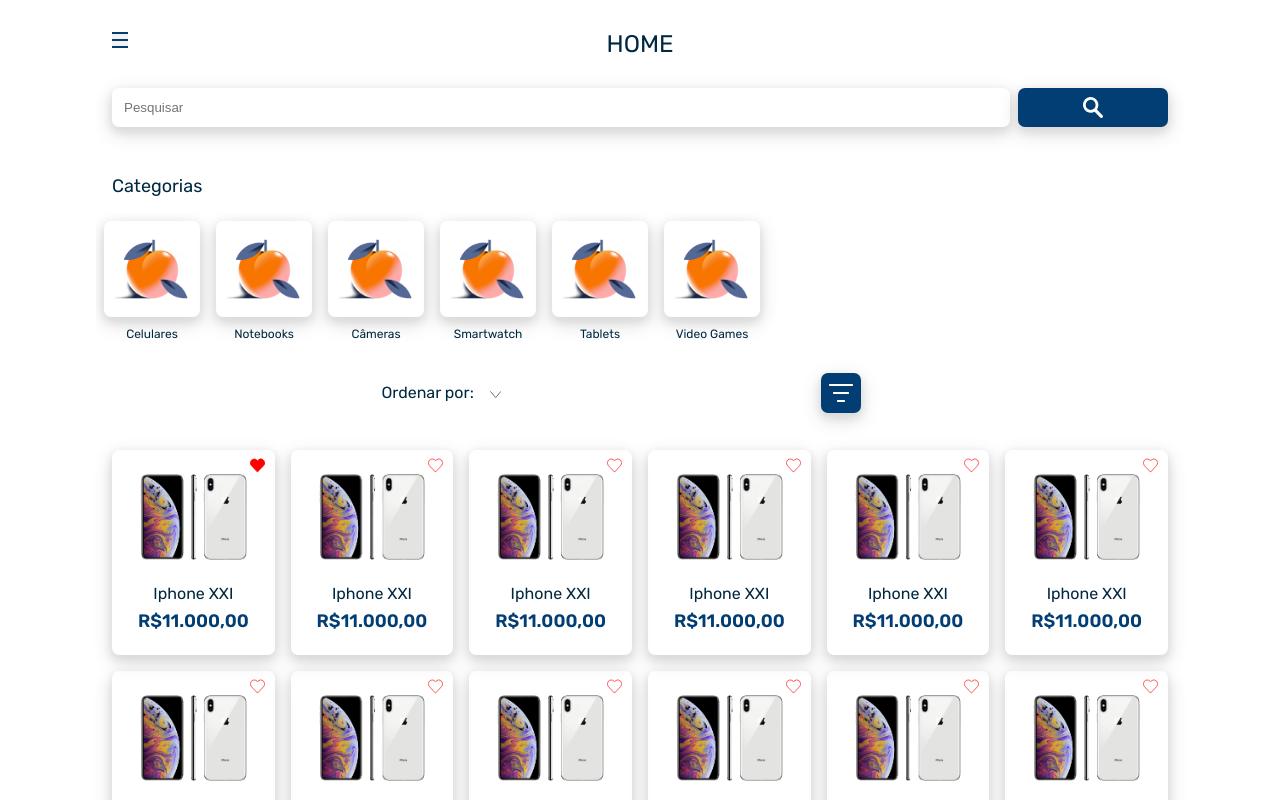
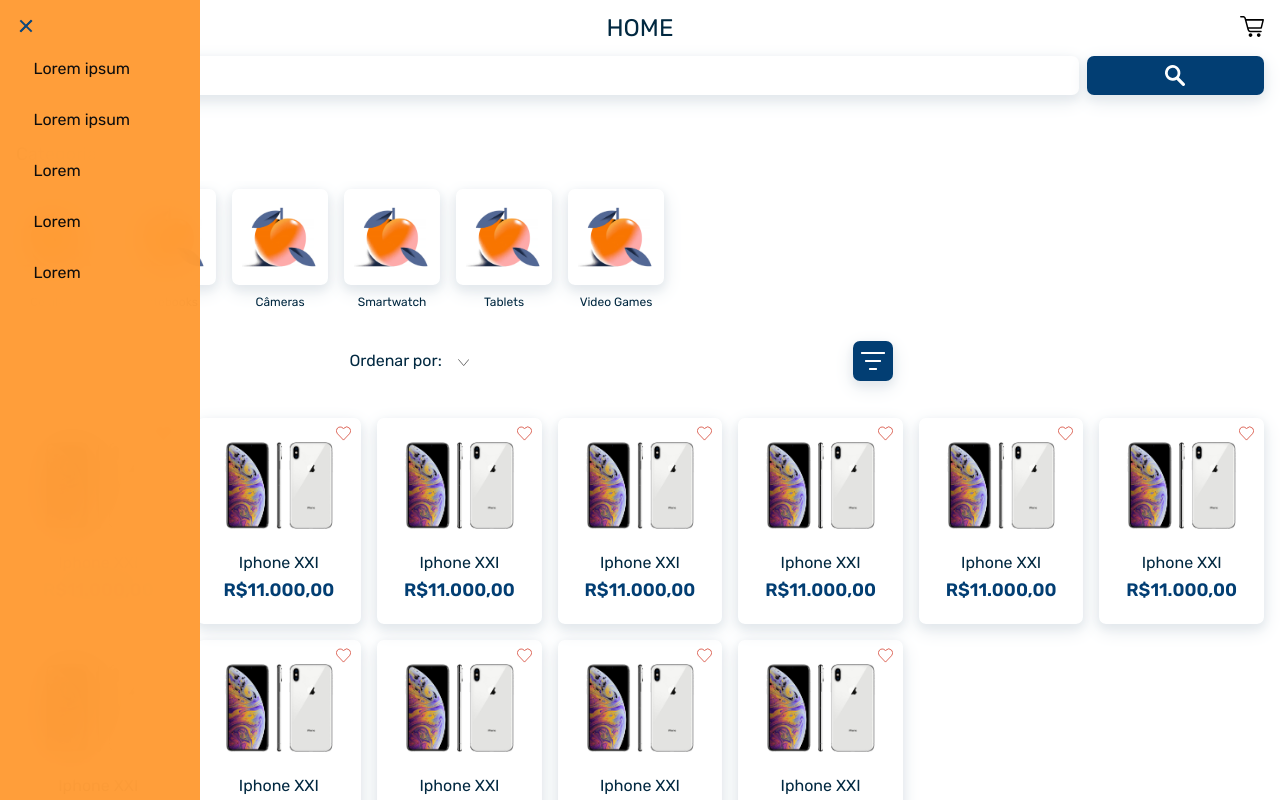
Before and after one commit to WesleyCamara/shop, a React (Create React App) app: page / in a window 1280 px wide. Shown: the top 800 px of the page. Built offline with nearby package versions, Linux system fonts and the light colour scheme.

Commit message:
Theme colors changed

```diff
--- a/src/Components/Categories/Categories.module.css
+++ b/src/Components/Categories/Categories.module.css
@@ -2,7 +2,7 @@
   font-size: var(--font-size-title);
   margin: 1rem;
   margin-top: 3rem;
-  color: var(--color-dark);
+  color: var(--color-primary-dark);
 }
 
 .categories {
@@ -29,6 +29,6 @@
   display: inline-block;
   font-size: var(--font-size-detail);
   line-height: var(--line-height-detail);
-  color: var(--color-dark);
+  color: var(--color-primary-dark);
   margin-top: 0.5rem;
 }
--- a/src/Components/Filter/Filter.module.css
+++ b/src/Components/Filter/Filter.module.css
@@ -7,26 +7,24 @@
   height: 2.5rem;
   border-radius: 7px;
   cursor: pointer;
-  transition: .3s;
-
+  transition: 0.3s;
 }
 
-.filters{
+.filters {
   border-radius: 7px;
   padding: 0 1rem;
-  margin: .3125rem 1rem ;
+  margin: 0.3125rem 1rem;
   position: absolute;
-  box-shadow: var(--shadow-light);
+  /* box-shadow: var(--shadow-light); */
   left: 0;
-  background: var(--color-light);
+  background: var(--color-secondary-soft);
   width: calc(100% - 2rem);
   z-index: 2;
 }
 
-.filters li{
+.filters li {
   margin: 1rem 0;
 }
-
 
 .expanded.box {
   transform: rotate(180deg);
--- a/src/Components/Footer/Footer.module.css
+++ b/src/Components/Footer/Footer.module.css
@@ -3,6 +3,6 @@
   display: grid;
   place-items: center;
   height: 15vh;
-  background: var(--color-light);
+  background: var(--color-secondary-soft);
   color: var(--color-primary);
 }
--- a/src/Components/Header/Header.js
+++ b/src/Components/Header/Header.js
@@ -10,7 +10,7 @@
     <header className={styles.header}>
       <Menu className={styles.menu} />
       <h1 className={styles.h1}>Home</h1>
-      {/* <Cart className={styles.cart} /> */}
+      <Cart className={styles.cart} />
     </header>
   );
 };
--- a/src/Components/Header/Header.module.css
+++ b/src/Components/Header/Header.module.css
@@ -3,7 +3,7 @@
   grid-template-columns: repeat(3, 1fr);
   justify-content: space-between;
   align-items: start;
-  padding: 1rem;
+  /* padding: 1rem; */
 }
 
 .h1 {
@@ -11,11 +11,14 @@
   justify-self: center;
   font-size: var(--font-size-page);
   line-height: var(--font-size-page);
-  color: var(--color-dark);
+  color: var(--color-primary-dark);
   text-transform: uppercase;
+  margin-top: 1rem;
 }
 
 .cart {
   width: 1.5rem;
   justify-self: end;
+  margin-top: 1rem;
+  margin-right: 1rem;
 }
--- a/src/Components/Menu/Menu.js
+++ b/src/Components/Menu/Menu.js
@@ -2,7 +2,7 @@
 import styles from './Menu.module.css';
 
 export const Menu = () => {
-  const [expandedMenu, setExpandedMenu] = useState(false);
+  const [expandedMenu, setExpandedMenu] = useState(true);
 
   return (
     <>
--- a/src/Components/Menu/Menu.module.css
+++ b/src/Components/Menu/Menu.module.css
@@ -1,12 +1,12 @@
 .menu {
   position: absolute;
-  background: var(--color-background);
   width: 1rem;
   height: 1rem;
   box-shadow: 0 0 0 0 var(--color-background), 0 0 0 0 var(--color-background);
   cursor: pointer;
   transition: 0.2s;
   z-index: 1;
+  padding: 1.1rem;
 }
 
 .hamburger {
@@ -15,7 +15,6 @@
   width: 1rem;
   height: 0.125rem;
   margin-top: 7px;
-
   position: relative;
   transition: 0.5s ease-in-out;
 }
@@ -54,13 +53,10 @@
 }
 
 .expanded.menu {
-  background: var(--color-light);
-  /* background: linear-gradient(180deg, var(--color-light), var(--color-soft)); */
-
+  background: var(--color-secondary-soft);
   position: absolute;
   width: 200px;
-  height: calc(50vh);
-  border-radius: 7px;
+  height: calc(100vh);
   opacity: 0.95;
   backdrop-filter: blur(20px) saturate(160%) contrast(45%) brightness(140%);
   z-index: 1;
--- a/src/Components/Products/Produts.module.css
+++ b/src/Components/Products/Produts.module.css
@@ -1,6 +1,6 @@
-.productsSection{
+.productsSection {
   display: grid;
-  grid-template-columns: 1fr 1fr 1fr ;
+  grid-template-columns: 1fr 1fr 1fr;
   align-items: center;
 }
 
@@ -10,15 +10,12 @@
   grid-template-columns: 4fr 1fr 1fr;
   align-content: center;
   margin: 2rem auto;
-
 }
-
 
 .title {
   margin: 0 1rem;
-  color: var(--color-dark);
+  color: var(--color-primary-dark);
   justify-self: end;
-
 }
 
 .products {
@@ -27,7 +24,6 @@
   grid-template-columns: repeat(auto-fit, minmax(150px, auto));
   gap: 1rem;
   margin: 1rem;
-
 }
 
 .product {
@@ -35,9 +31,8 @@
   justify-items: center;
   border-radius: 7px;
   box-shadow: var(--shadow-light);
-  color: var(--color-dark);
+  color: var(--color-primary-dark);
   position: relative;
-
 }
 
 .wrapper {
@@ -46,20 +41,19 @@
   margin: 1.5rem;
 }
 
-.heart{
+.heart {
   width: 15px;
   position: absolute;
   top: 5px;
   right: 10px;
-
 }
 
-.heart > *{
+.heart > * {
   fill: transparent;
 }
 
-.liked.heart> *{
-  fill: red;
+.liked.heart > * {
+  fill: var(--color-detail);
 }
 
 .product h4 {
--- a/src/Pages/Home.js
+++ b/src/Pages/Home.js
@@ -8,7 +8,7 @@
 export const Home = () => {
   return (
     <>
-      <div className="container">
+      <div >
         <Header />
         <Search />
         <Categories />
--- a/src/style.css
+++ b/src/style.css
@@ -1,12 +1,17 @@
 @import url('https://fonts.googleapis.com/css2?family=Rubik:wght@400;600&display=swap');
 
 :root {
-  --color-background: #f2f2f2;
+  --color-background: #e4e9ed;
+
   --color-primary: #023e73;
-  --color-secondary: #3d46f2;
-  --color-dark: #012840;
-  --color-soft: #5c73f2;
-  --color-light: #829FD9;
+  --color-primary-soft: #0060d0;
+  --color-primary-dark: #012840;
+
+  --color-secondary: #ff7f1e;
+  --color-secondary-soft: #ff9930;
+  --color-secondary-dark: #ff530b;
+
+  --color-detail: #cb1a06;
 
   --font-size-page: 1.5rem;
   --font-size-title: 1.125rem;
@@ -17,18 +22,16 @@
   --line-height-text: 1.5rem;
   --line-height-detail: 1.125rem;
 
-  --shadow-light: 0 4px 8px 0 #d9d9d9, 0 6px 20px 0 #d9d9d9;
-  --shadow-dark: 0 2px 6px 0 rgb(83, 83, 83), 0 2px 6px 0 rgb(83, 83, 83);
-
+  --shadow-light: 0 4px 8px 0 #e4e9ed, 0 6px 20px 0 #e4e9ed;
+  --shadow-dark: 0 4px 8px 0 #434d59, 0 6px 20px 0 #434d59;
 }
 
 body {
   font-family: 'Rubik', sans-serif;
-  padding-top: 1rem;
 }
 
 .container {
-  width: 90%;
+  width: 100%;
   margin: 0 auto;
 }
 
```
Also changed, not shown: src/assets/img/heart.svg, 1 other file (tests, documents, lock files or other folders).
